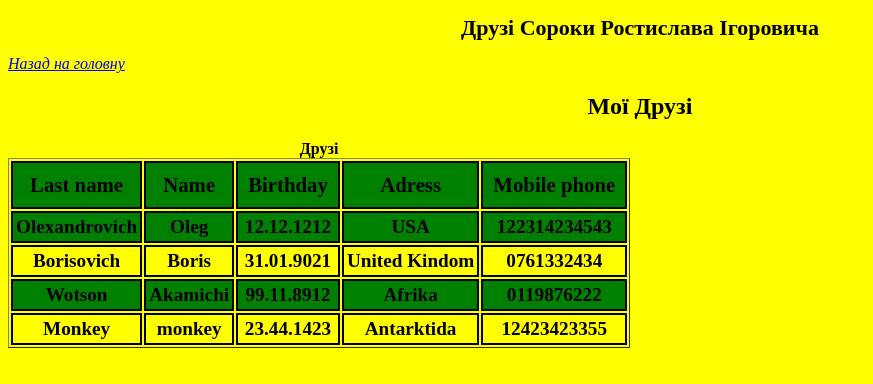
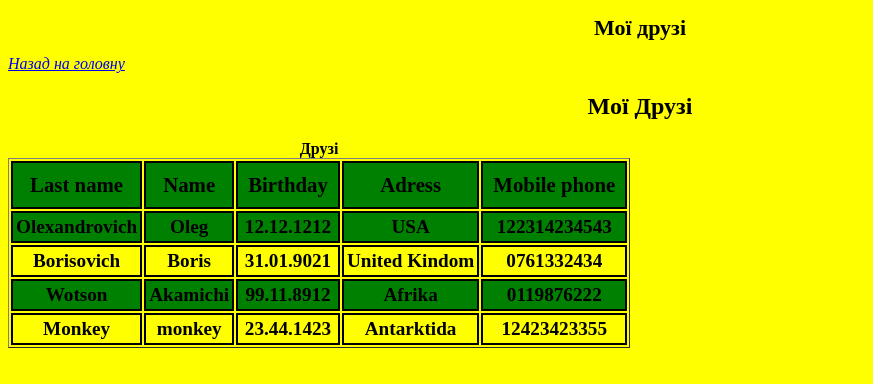
Before and after one commit to Ivan-Semianyk/laboratorna4, a plain HTML site: page friends.html in a window 1280 px wide. Shown: the whole page, without its empty margins (0-873 px from the left). Drawn offline with Linux system fonts and the light colour scheme.

Commit message:
Update friends.html

```diff
--- a/friends.html
+++ b/friends.html
@@ -79,7 +79,7 @@ td {
 
 
   </style>
-  <h1>Друзі Сороки Ростислава Ігоровича</h1>
+  <h1>Мої друзі</h1>
     <a href="index.html" class="colorr">Назад на головну</a>
     <h2>Мої Друзі</h2>
     <table border=1>
```
